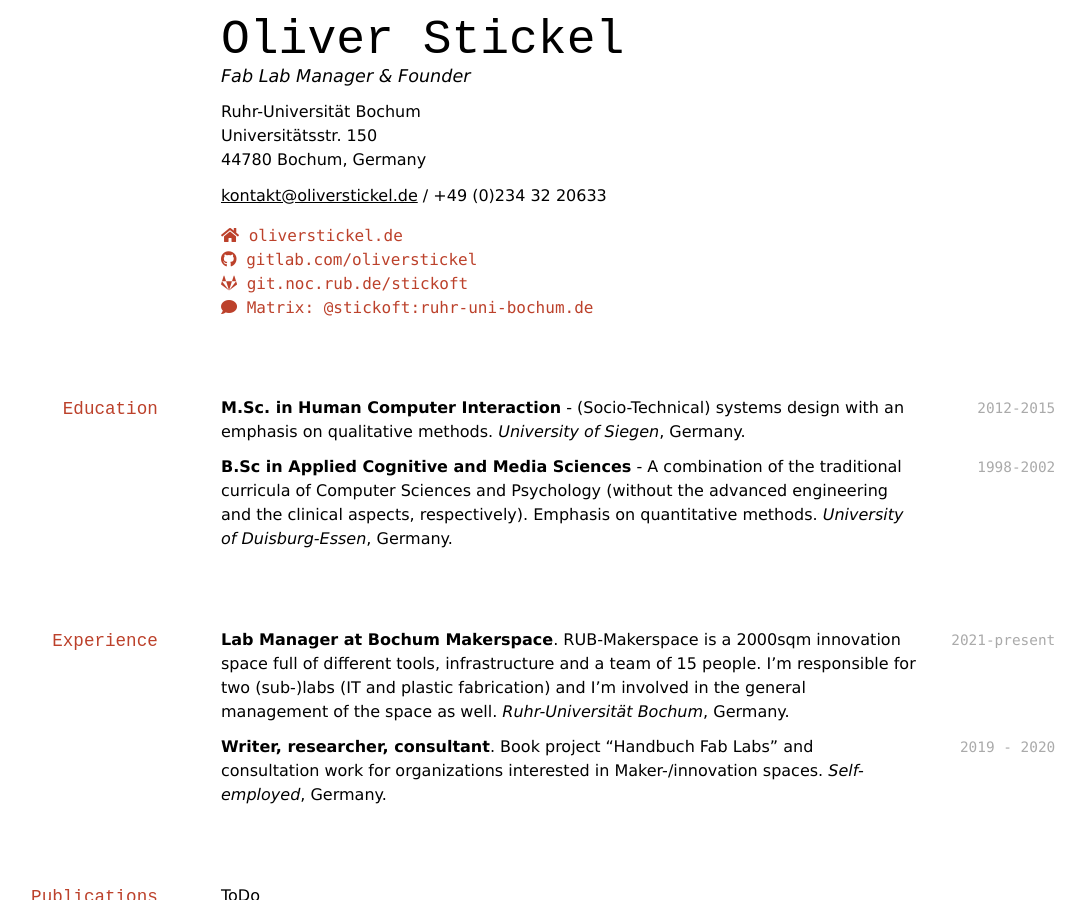
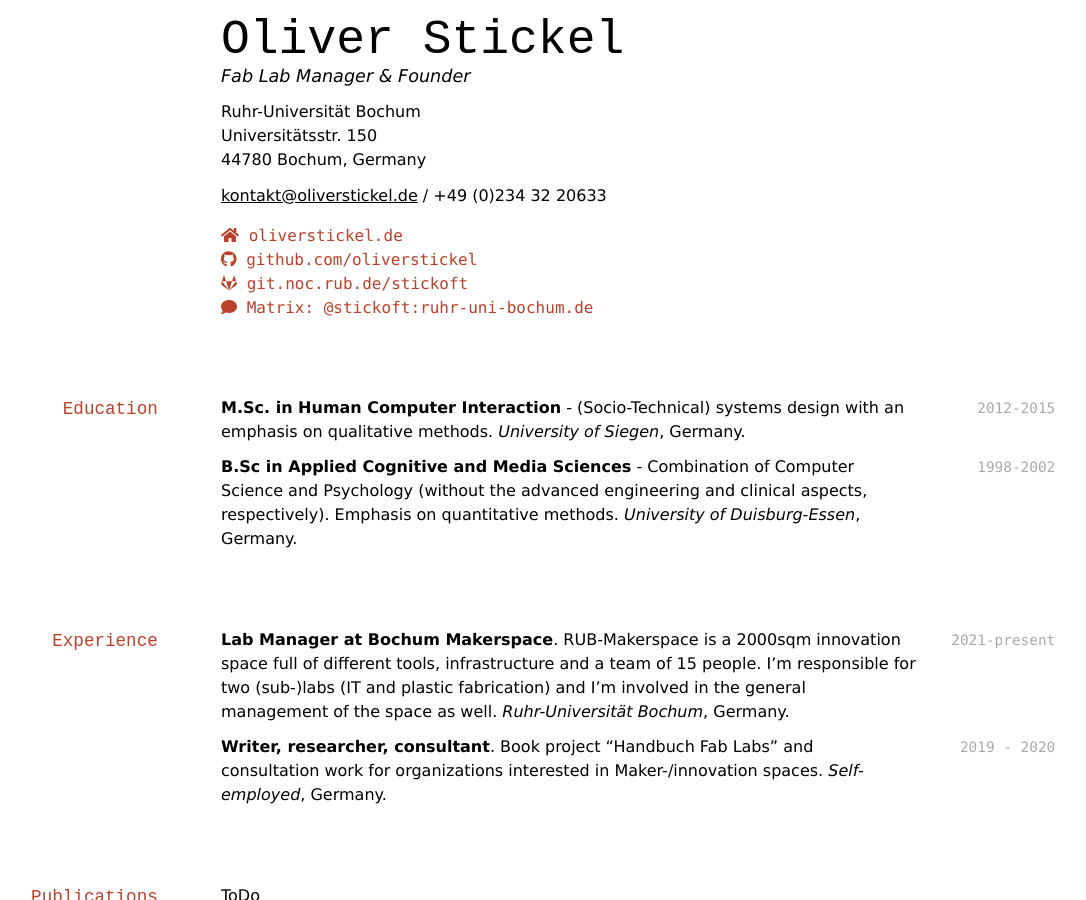
Before and after one commit to oliverstickel/oliverstickel.github.io, a Jekyll site: the page built from index.md, in a window 1280 px wide and 900 px high. Shown: the whole window, without its empty margins (111-1197 px from the left). Built offline with Jekyll 4.4.1, drawn with Linux system fonts in a browser that asks for light colours; nearby versions of some CDN libraries; a style sheet for code colours, icons or effects is not loaded.

Commit message:
Update index.md

```diff
--- a/index.md
+++ b/index.md
@@ -13,9 +13,9 @@ Universitätsstr. 150<br/>
 
 <div id="webaddress">
   <a href="https://oliverstickel.de"><i class="fas fa-home"></i> oliverstickel.de</a> <br/>
-  <a href="https://github.com/oliverstickel/"><i class="fab fa-github"></i> gitlab.com/oliverstickel</a><br/>
+  <a href="https://github.com/oliverstickel/"><i class="fab fa-github"></i> github.com/oliverstickel</a><br/>
   <a href="https://git.noc.rub.de/stickoft"><i class="fab fa-gitlab"></i> git.noc.rub.de/stickoft</a><br/>
-  <a href="@stickoft:ruhr-uni-bochum.de"><i class="fas fa-comment"></i> Matrix: @stickoft:ruhr-uni-bochum.de</a><br/>
+  <a href="#"><i class="fas fa-comment"></i> Matrix: @stickoft:ruhr-uni-bochum.de</a><br/>
 </div>
 
 ## Education
@@ -24,7 +24,7 @@ Universitätsstr. 150<br/>
 **M.Sc. in Human Computer Interaction** - (Socio-Technical) systems design with an emphasis on qualitative methods. *University of Siegen*, Germany.
 
 `1998-2002`
-**B.Sc in Applied Cognitive and Media Sciences** - A combination of the traditional curricula of Computer Sciences and Psychology (without the advanced engineering and the clinical aspects, respectively). Emphasis on quantitative methods. *University of Duisburg-Essen*, Germany.
+**B.Sc in Applied Cognitive and Media Sciences** - Combination of Computer Science and Psychology (without the advanced engineering and clinical aspects, respectively). Emphasis on quantitative methods. *University of Duisburg-Essen*, Germany.
 
 ## Experience
 
```
